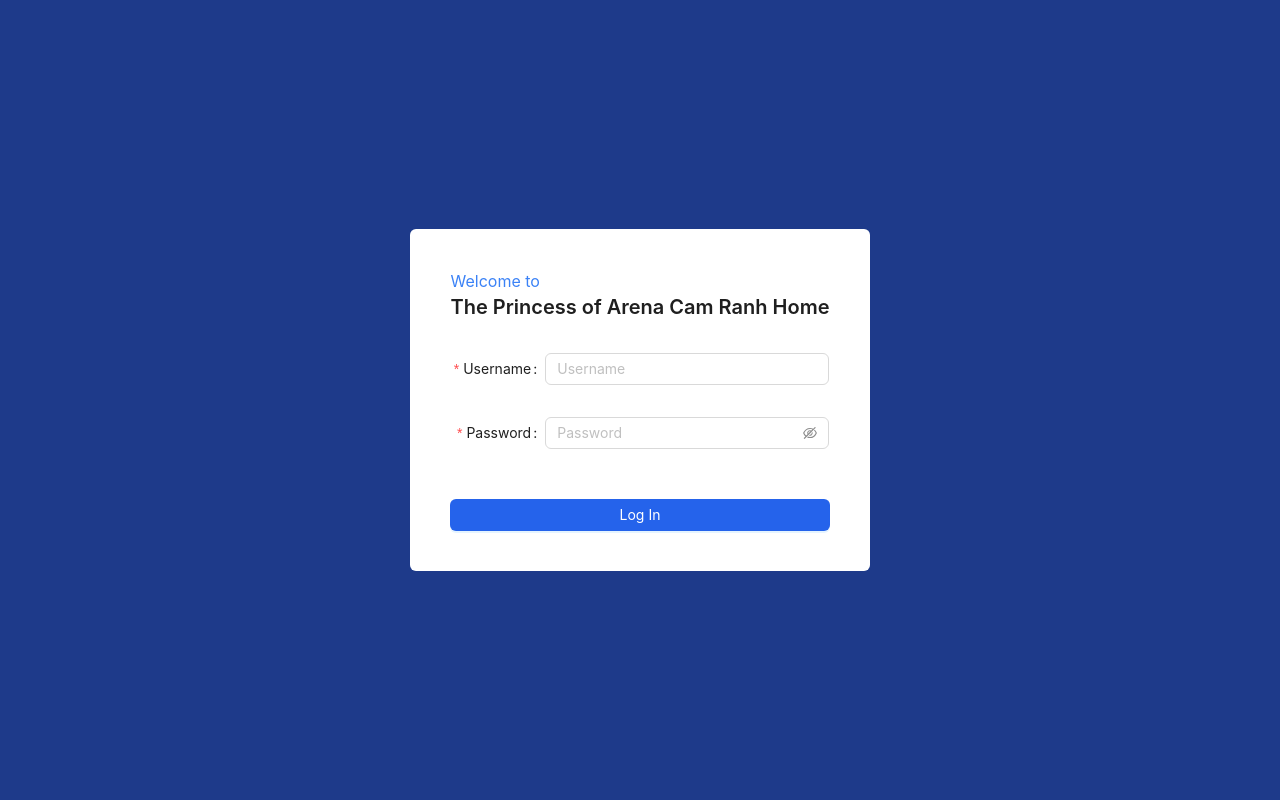
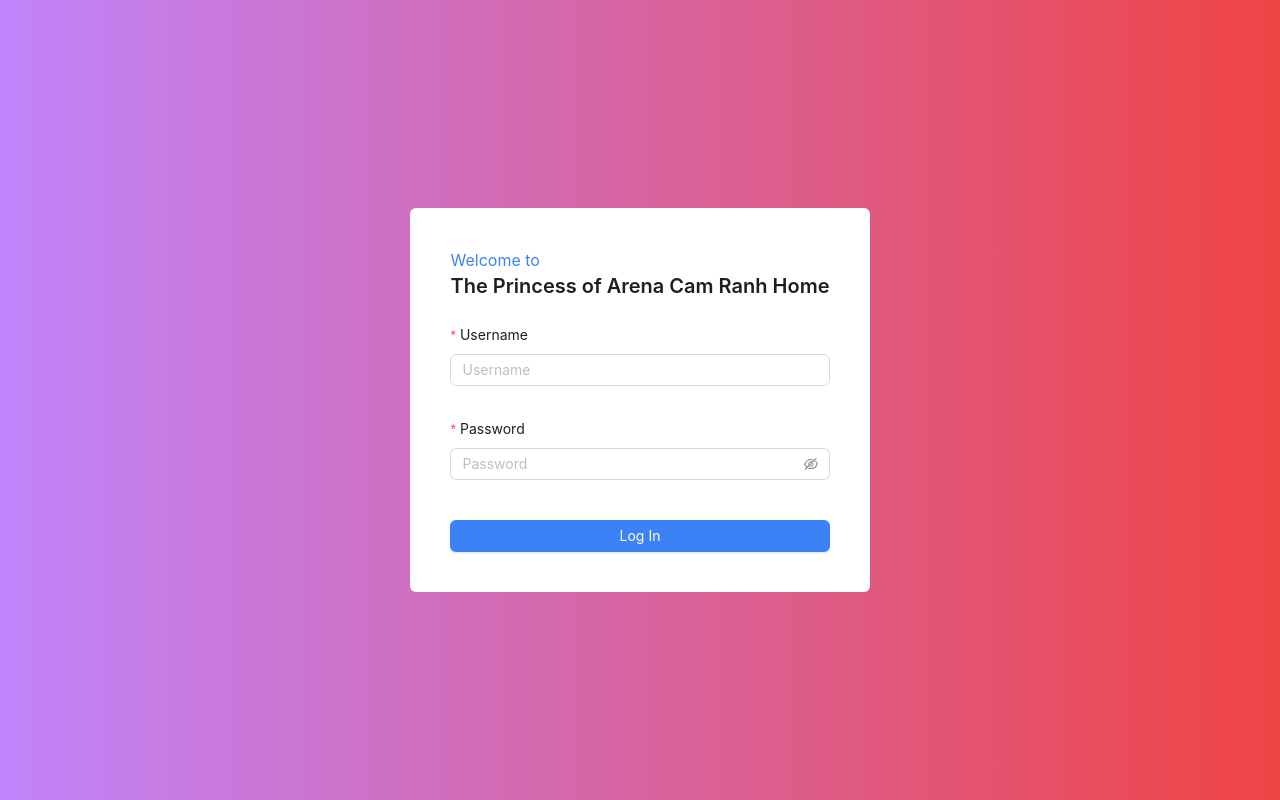
Before and after one commit to DrewIndeed/sw-architecture-design-asm1, a React (Vite) app: page / in a window 1280 px wide. Built offline with nearby package versions, Linux system fonts and the light colour scheme.

Commit message:
7. fixed: routing validation check at Login

```diff
--- a/src/pages/Login.jsx
+++ b/src/pages/Login.jsx
@@ -1,4 +1,5 @@
 import React from "react";
+import { motion } from "framer-motion";
 import { Button, Form, Input, message, Typography } from "antd";
 import { PageWrapper } from "../components/containers";
 import { useNavigate } from "react-router-dom";
@@ -24,9 +25,7 @@ const Login = () => {
       form.resetFields();
       message.success(`Welcome back, ${username.toUpperCase()}`);
       localSet({ username, path, type });
-      setInterval(() => {
       navigate(path);
-      }, 1000);
     };
 
     // if matched admin info
@@ -56,31 +55,25 @@ const Login = () => {
     message.error(firstError);
   };
 
-  // form layout
-  const formLayout = {
-    labelCol: {
-      span: 6,
-    },
-    wrapperCol: {
-      span: 18,
-    },
-  };
-
   return (
     <PageWrapper>
+      <motion.div
+        initial={{ opacity: 0 }}
+        whileInView={{ opacity: 1 }}
+        transition={{ duration: 1.5 }}
+      >
         <CenterFlex
-        className="w-screen h-screen bg-blue-900"
+          className="w-screen h-screen bg-gradient-to-r from-purple-400 to-red-500"
           direction="column"
-        gap="20px"
         >
-        <div className="bg-[#fff] p-10 rounded-md transition-all duration-500 hover:scale-105 hover:shadow-xl">
-          <div className="text-blue-500 mb-8">
+          <div className="bg-[#fff] p-6 md:p-10 rounded-md transition-all duration-500 hover:shadow-xl m-10">
+            <div className="text-blue-500 mb-6">
               Welcome to
               <Title level={4}>The Princess of Arena Cam Ranh Home</Title>
             </div>
             <Form
-            {...formLayout}
               form={form}
+              layout="vertical"
               name="basic"
               onFinish={onFinish}
               onFinishFailed={onFinishFailed}
@@ -100,7 +93,7 @@ const Login = () => {
               </Form.Item>
 
               <Form.Item
-              className="mb-[50px] mt-8"
+                className="mb-[40px] mt-8"
                 label="Password"
                 name="password"
                 rules={[
@@ -117,13 +110,14 @@ const Login = () => {
                 block
                 type="primary"
                 htmlType="submit"
-              className="bg-blue-600"
+                className="bg-blue-500"
               >
                 Log In
               </Button>
             </Form>
           </div>
         </CenterFlex>
+      </motion.div>
     </PageWrapper>
   );
 };
```
Lines whose indentation alone changed are shown as unchanged.
